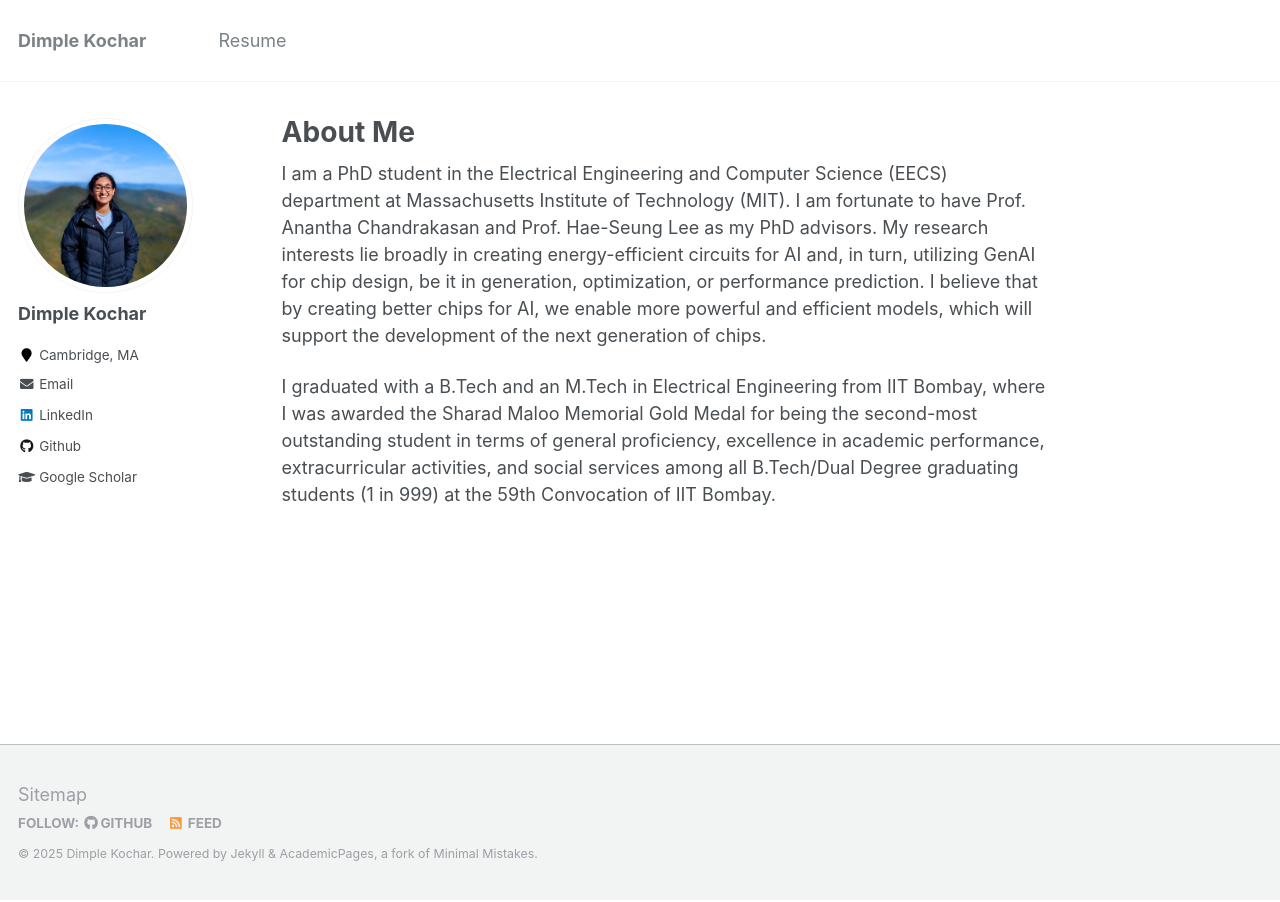
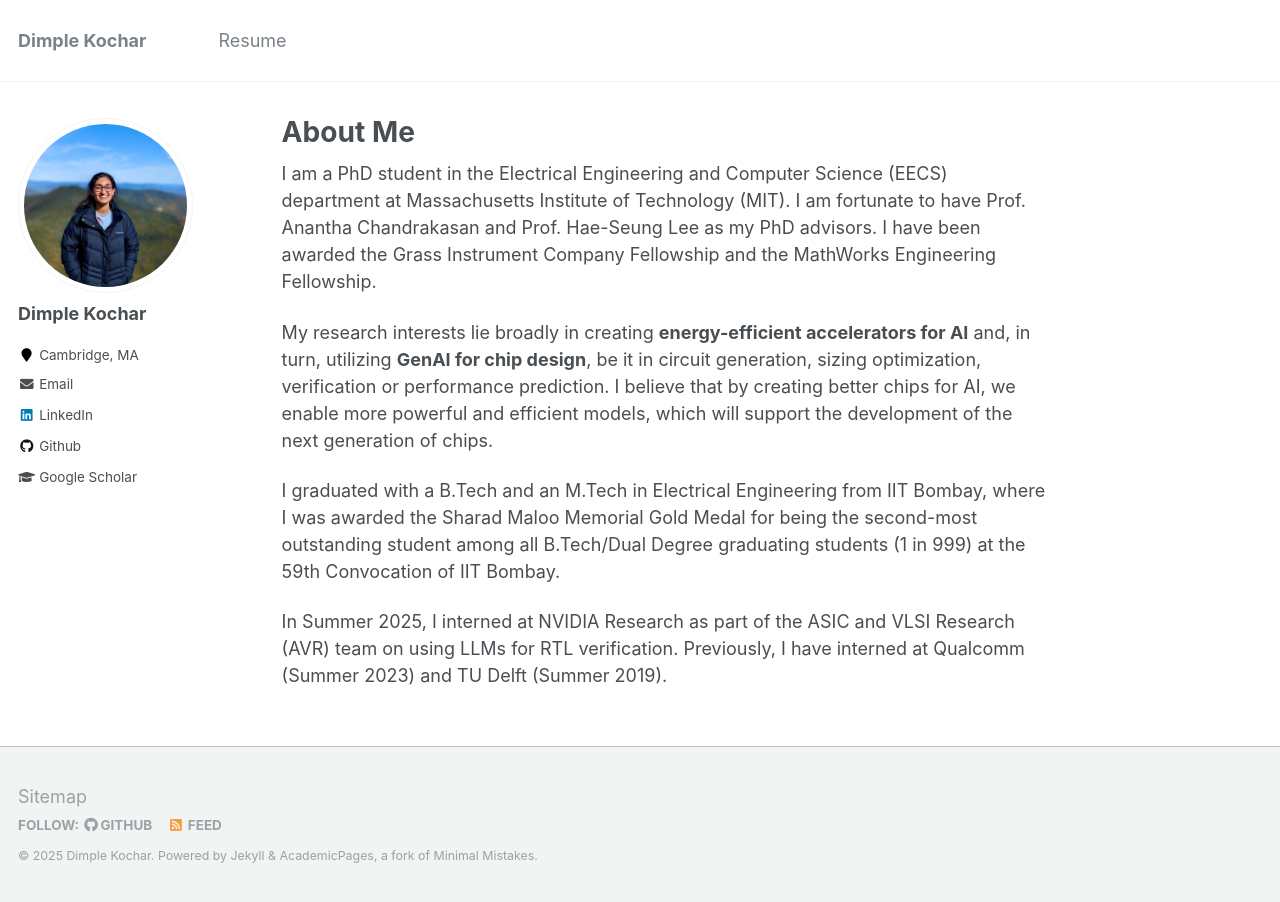
Before and after one commit to dimplekochar/dimplekochar.github.io, a Jekyll site: the page built from _pages/about.md, in a window 1280 px wide. Built offline with Jekyll 4.4.1, drawn with Linux system fonts in a browser that asks for light colours.

Commit message:
Update about.md

```diff
--- a/_pages/about.md
+++ b/_pages/about.md
@@ -9,6 +9,10 @@ redirect_from:
 ---
 
 
-I am a PhD student in the Electrical Engineering and Computer Science (EECS) department at Massachusetts Institute of Technology (MIT). I am fortunate to have Prof. Anantha Chandrakasan and Prof. Hae-Seung Lee as my PhD advisors. My research interests lie broadly in creating energy-efficient circuits for AI and, in turn, utilizing GenAI for chip design, be it in generation, optimization, or performance prediction. I believe that by creating better chips for AI, we enable more powerful and efficient models, which will support the development of the next generation of chips.
+I am a PhD student in the Electrical Engineering and Computer Science (EECS) department at Massachusetts Institute of Technology (MIT). I am fortunate to have Prof. Anantha Chandrakasan and Prof. Hae-Seung Lee as my PhD advisors. I have been awarded the Grass Instrument Company Fellowship and the MathWorks Engineering Fellowship.
 
-I graduated with a B.Tech and an M.Tech in Electrical Engineering from IIT Bombay, where I was awarded the Sharad Maloo Memorial Gold Medal for being the second-most outstanding student in terms of general proficiency, excellence in academic performance, extracurricular activities, and social services among all B.Tech/Dual Degree graduating students (1 in 999) at the 59th Convocation of IIT Bombay.
+My research interests lie broadly in creating **energy-efficient accelerators for AI** and, in turn, utilizing **GenAI for chip design**, be it in circuit generation, sizing optimization, verification or performance prediction. I believe that by creating better chips for AI, we enable more powerful and efficient models, which will support the development of the next generation of chips.
+
+I graduated with a B.Tech and an M.Tech in Electrical Engineering from IIT Bombay, where I was awarded the Sharad Maloo Memorial Gold Medal for being the second-most outstanding student among all B.Tech/Dual Degree graduating students (1 in 999) at the 59th Convocation of IIT Bombay.
+
+In Summer 2025, I interned at NVIDIA Research as part of the ASIC and VLSI Research (AVR) team on using LLMs for RTL verification. Previously, I have interned at Qualcomm (Summer 2023) and TU Delft (Summer 2019).
```
